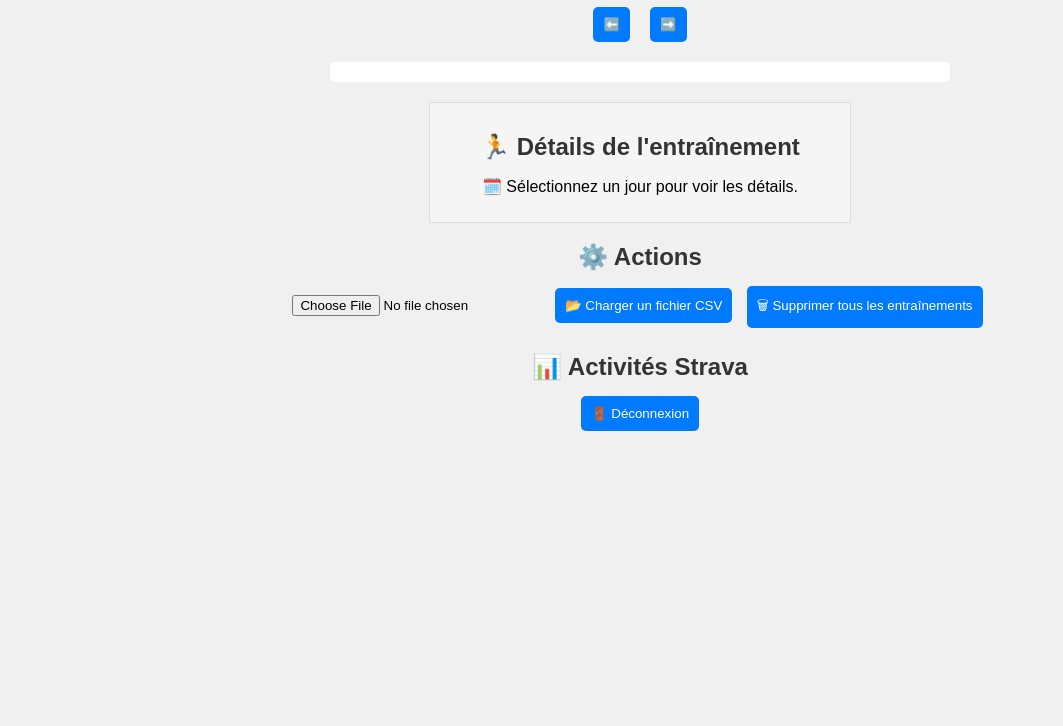
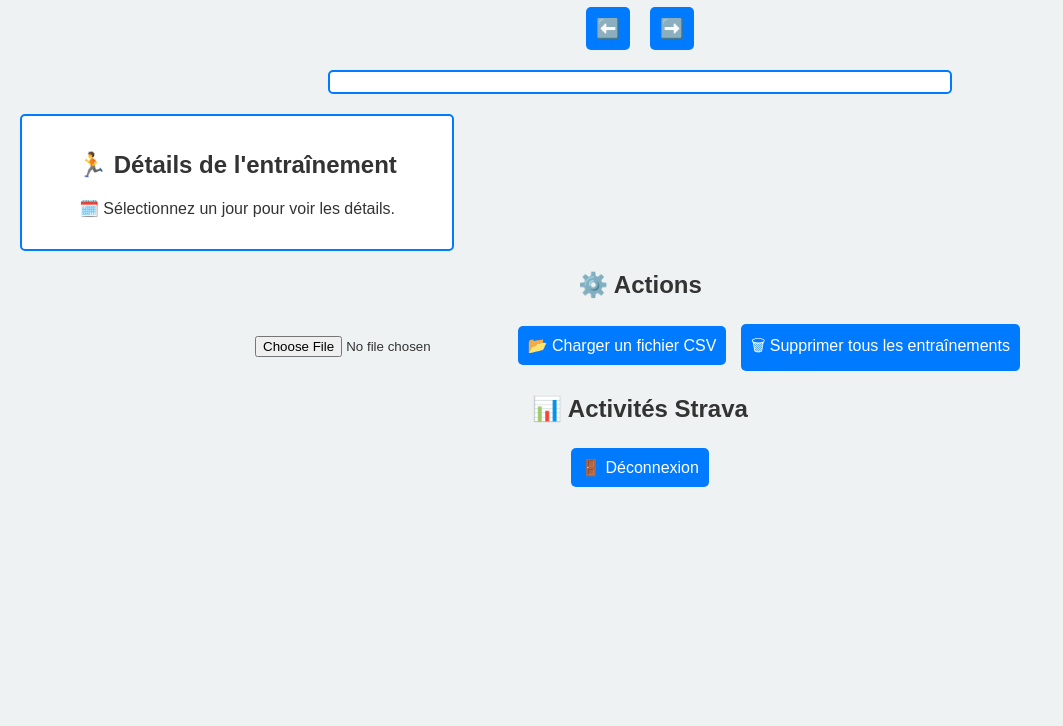
Before and after one commit to pmartins77/Running, a website: page public/index.html in a window 1280 px wide. Shown: the part 74-800 px from the top of the page, without its empty margins (0-1063 px from the left). Drawn offline with Linux system fonts and the light colour scheme; no server answers; sample sign-in values are in the browser's storage.

Commit message:
Update styles.css

```diff
--- a/public/styles.css
+++ b/public/styles.css
@@ -1,14 +1,14 @@
 body {
-    font-family: Arial, sans-serif;
+    font-family: 'Arial', sans-serif;
     margin: 20px;
     padding: 0;
     text-align: center;
-    background-color: #f0f0f0;
+    background-color: #eef2f3;
+    color: #333;
 }
 
-h2 {
-    margin-bottom: 10px;
-    color: #333;
+h1 {
+    color: #007BFF;
 }
 
 #calendar-controls {
@@ -21,11 +21,12 @@ h2 {
 #calendar-controls button {
     margin: 0 10px;
     padding: 10px;
+    font-size: 1.2em;
     cursor: pointer;
 }
 
 #calendar-controls #currentMonth {
-    font-size: 1.2em;
+    font-size: 1.5em;
     font-weight: bold;
     color: #007BFF;
 }
@@ -38,6 +39,7 @@ button {
     color: white;
     border: none;
     border-radius: 5px;
+    font-size: 1em;
 }
 
 button:hover {
@@ -54,18 +56,19 @@ button:hover {
     background: white;
     padding: 10px;
     border-radius: 5px;
+    border: 2px solid #007BFF;
 }
 
 .day {
-    padding: 10px;
-    border: 1px solid #ccc;
+    padding: 15px;
+    border: 1px solid #ddd;
     background-color: #f9f9f9;
     cursor: pointer;
     transition: background-color 0.3s;
 }
 
 .day:hover {
-    background-color: #e0e0e0;
+    background-color: #d9eaff;
 }
 
 .has-training {
@@ -75,10 +78,10 @@ button:hover {
 
 #training-details {
     margin-top: 20px;
-    padding: 10px;
-    border: 1px solid #ddd;
-    background-color: #f5f5f5;
-    display: inline-block;
+    padding: 15px;
+    border: 2px solid #007BFF;
+    background-color: #ffffff;
     width: 90%;
     max-width: 400px;
+    border-radius: 5px;
 }
```
